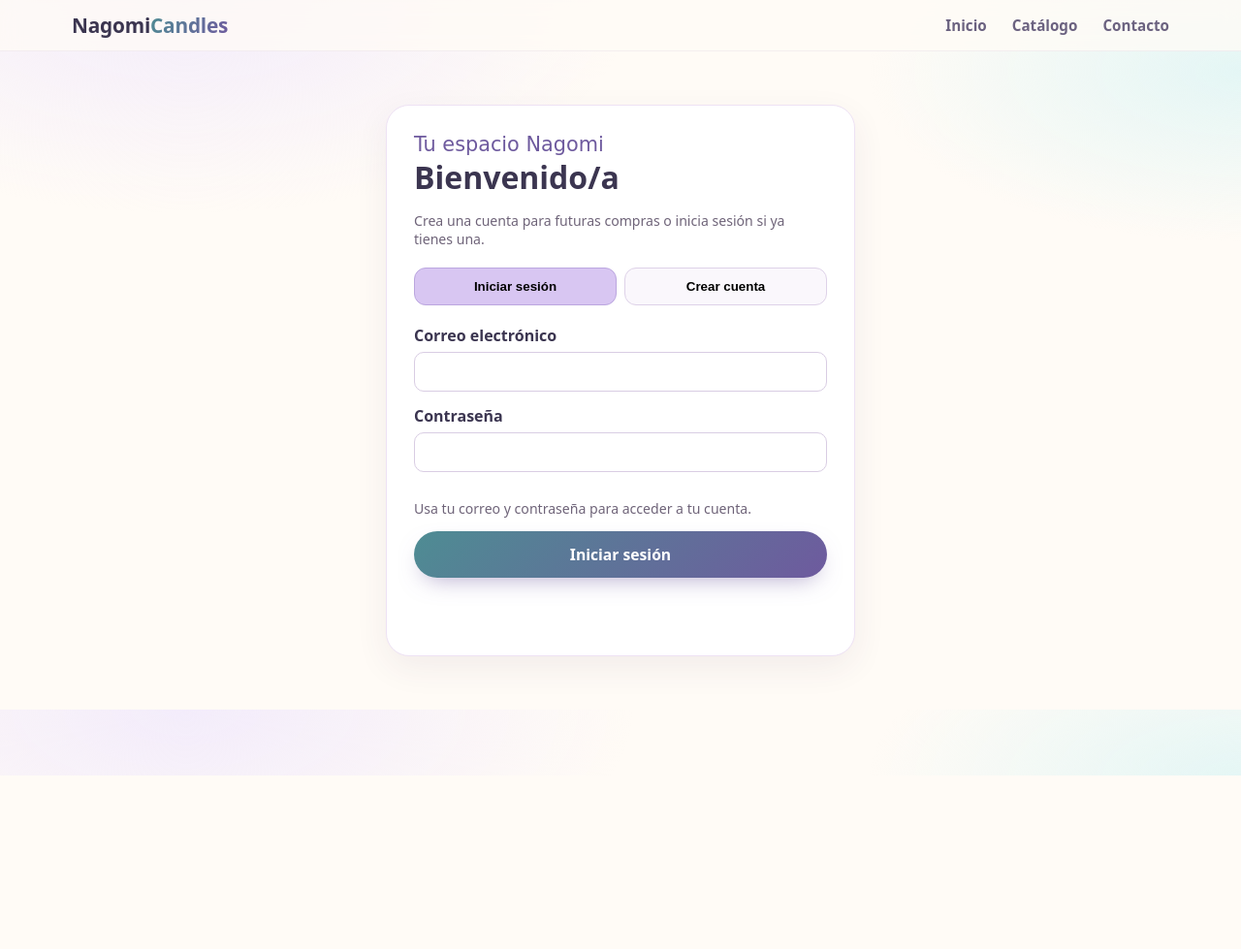
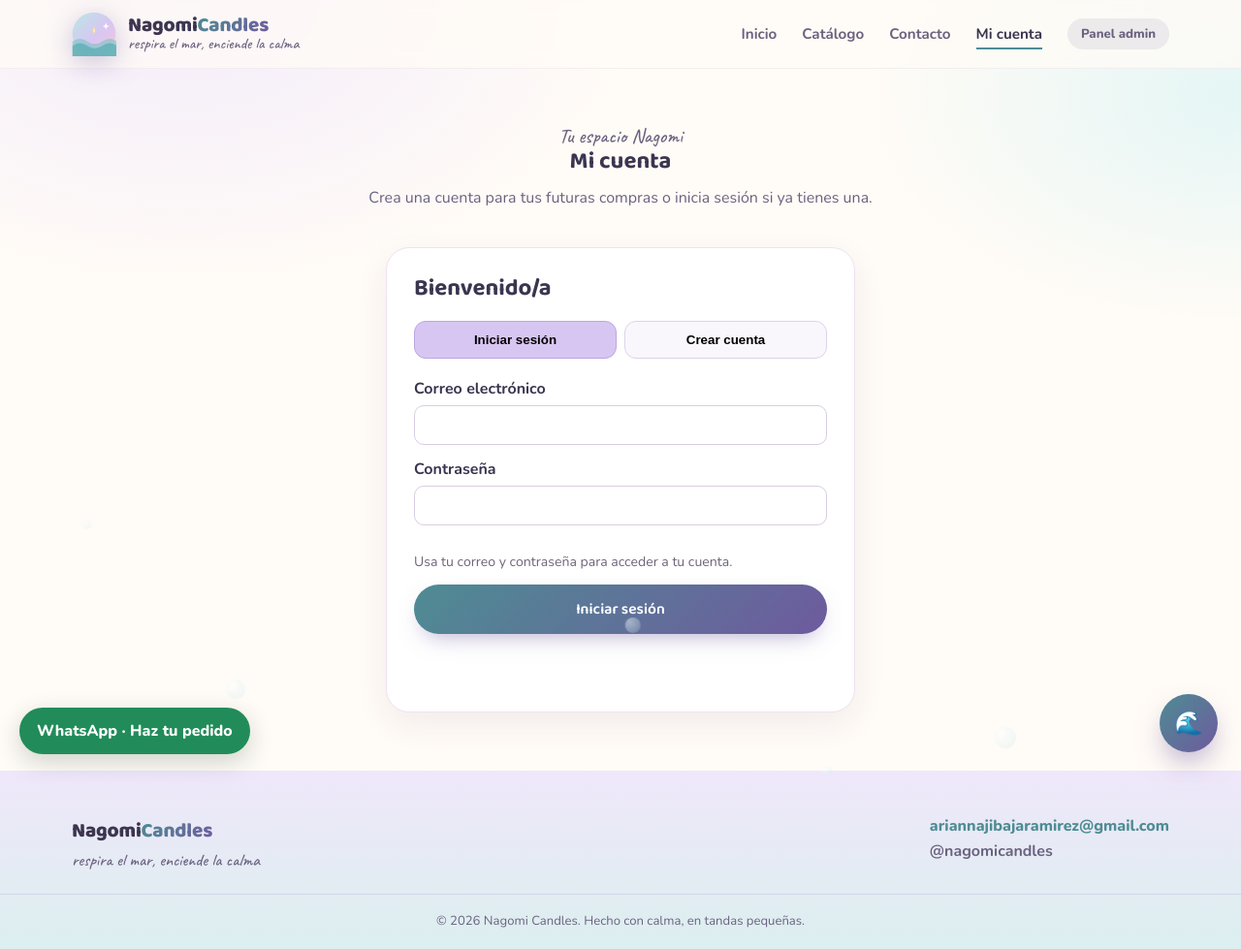
Before and after one commit to arianna-star289/Nagomi-Candles, a plain HTML site: page cuenta.html in a window 1280 px wide. Shown: the whole page at 97% size. Before the commit the page ends 800 px from the top, so only its background shows below. Drawn offline with nearby package versions, Linux system fonts and the light colour scheme; no server answers.

Commit message:
style: cuenta.html con encabezado, pie y asistente como el resto del sitio

```diff
--- a/cuenta.html
+++ b/cuenta.html
@@ -1,19 +1,65 @@
 <!DOCTYPE html>
 <html lang="es">
 <head>
-<meta charset="UTF-8"><meta name="viewport" content="width=device-width, initial-scale=1.0">
+<meta charset="UTF-8">
+<meta name="viewport" content="width=device-width, initial-scale=1.0">
 <title>Mi cuenta · Nagomi Candles</title>
+<link rel="preconnect" href="https://fonts.googleapis.com">
+<link href="https://fonts.googleapis.com/css2?family=Baloo+2:wght@500;600;700;800&family=Nunito:wght@400;600;700;800&family=Caveat:wght@500;600;700&display=swap" rel="stylesheet">
 <link rel="stylesheet" href="assets/css/styles.css">
 <style>
-.account-wrap{max-width:520px;margin:55px auto;padding:0 18px}.account-card{background:#fff;border:1px solid #eee2f4;border-radius:24px;padding:28px;box-shadow:0 12px 35px #44305a12}
+.account-wrap{max-width:520px;margin:10px auto 60px;padding:0 18px}.account-card{background:#fff;border:1px solid #eee2f4;border-radius:24px;padding:28px;box-shadow:0 12px 35px #44305a12}
 .account-tabs{display:flex;gap:8px;margin:20px 0}.account-tabs button{flex:1;padding:11px;border:1px solid #ded2e8;border-radius:12px;background:#faf7fc;cursor:pointer;font-weight:700}.account-tabs button.active{background:#d8c6f2;border-color:#bba6df}
 .account-card input{width:100%;padding:12px;border:1px solid #d9cde3;border-radius:10px;margin:6px 0 14px}.account-card label{font-weight:700}.account-note{font-size:.88rem;color:#6f6479}.account-status{min-height:24px;margin-top:12px}
 </style>
 </head>
 <body>
-<header class="site-header"><div class="wrap header-inner"><a href="index.html" class="logo"><span class="logo-title">Nagomi<em>Candles</em></span></a><nav class="main-nav"><a href="index.html">Inicio</a><a href="catalogo.html">Catálogo</a><a href="contacto.html">Contacto</a></nav></div></header>
-<main class="account-wrap"><div class="account-card">
-<p class="eyebrow">Tu espacio Nagomi</p><h1>Bienvenido/a</h1><p class="account-note">Crea una cuenta para futuras compras o inicia sesión si ya tienes una.</p>
+
+<div class="bubbles" aria-hidden="true"><span></span><span></span><span></span><span></span><span></span><span></span><span></span></div>
+
+<header class="site-header">
+  <div class="wrap header-inner">
+    <a href="index.html" class="logo">
+      <svg class="logo-mark" width="46" height="46" viewBox="0 0 120 120" aria-hidden="true">
+        <defs>
+          <linearGradient id="logoGrad" x1="0" y1="0" x2="1" y2="1">
+            <stop offset="0" stop-color="#B9E7E4"/><stop offset="0.55" stop-color="#D8C6F2"/><stop offset="1" stop-color="#F7C6D9"/>
+          </linearGradient>
+        </defs>
+        <circle cx="60" cy="60" r="58" fill="url(#logoGrad)"/>
+        <path d="M2 80 Q 22 66, 42 80 T 82 80 T 122 80 V122 H2 Z" fill="#7FC4C8" opacity="0.65"/>
+        <path d="M2 92 Q 22 78, 42 92 T 82 92 T 122 92 V122 H2 Z" fill="#5AAEB3" opacity="0.75"/>
+        <path d="M60 40 C 55 48, 55 55, 60 60 C 65 55, 65 48, 60 40 Z" fill="#FFD897"/>
+        <path d="M60 46 C 57.5 50, 57.5 53.5, 60 56 C 62.5 53.5, 62.5 50, 60 46 Z" fill="#FFF3D6"/>
+        <path d="M92 30 l2.6 6.4 6.4 2.6-6.4 2.6-2.6 6.4-2.6-6.4-6.4-2.6 6.4-2.6z" fill="#fff" opacity="0.95"/>
+      </svg>
+      <span class="logo-text">
+        <span class="logo-title">Nagomi<em>Candles</em></span>
+        <span class="logo-slogan">respira el mar, enciende la calma</span>
+      </span>
+    </a>
+    <nav class="main-nav">
+      <a href="index.html" data-page="index.html">Inicio</a>
+      <a href="catalogo.html" data-page="catalogo.html">Catálogo</a>
+      <a href="contacto.html" data-page="contacto.html">Contacto</a>
+      <a href="cuenta.html" data-page="cuenta.html">Mi cuenta</a>
+      <a href="admin/login.html" class="nav-admin-link">Panel admin</a>
+    </nav>
+  </div>
+</header>
+
+<main>
+  <section class="page-hero">
+    <div class="wrap">
+      <p class="eyebrow">Tu espacio Nagomi</p>
+      <h1>Mi cuenta</h1>
+      <p>Crea una cuenta para tus futuras compras o inicia sesión si ya tienes una.</p>
+    </div>
+  </section>
+
+  <section class="account-wrap">
+    <div class="account-card">
+<h2 style="margin-top:0">Bienvenido/a</h2>
 <div class="account-tabs"><button type="button" class="active" data-mode="login">Iniciar sesión</button><button type="button" data-mode="register">Crear cuenta</button></div>
 <form id="accountForm">
 <div id="nameField" hidden><label for="customerName">Nombre</label><input id="customerName" autocomplete="name" minlength="2"></div>
@@ -21,8 +67,39 @@
 <label for="customerPassword">Contraseña</label><input id="customerPassword" type="password" required minlength="8" autocomplete="current-password">
 <p class="account-note" id="passwordHelp">Usa tu correo y contraseña para acceder a tu cuenta.</p>
 <button class="btn btn-primary btn-block" id="accountSubmit" type="submit">Iniciar sesión</button><p class="account-status" id="accountStatus" role="status"></p>
-</form></div></main>
-<script src="assets/js/config.js"></script><script src="assets/js/api.js"></script>
+</form></div>
+  </section>
+</main>
+
+<footer class="site-footer">
+  <div class="wrap footer-inner">
+    <div>
+      <span class="logo-title footer-logo">Nagomi<em>Candles</em></span>
+      <p class="footer-slogan">respira el mar, enciende la calma</p>
+    </div>
+    <div class="footer-contact">
+      <p><a href="mailto:ariannajibajaramirez@gmail.com">ariannajibajaramirez@gmail.com</a></p>
+      <p>@nagomicandles</p>
+    </div>
+  </div>
+  <p class="footer-copy">© 2026 Nagomi Candles. Hecho con calma, en tandas pequeñas.</p>
+</footer>
+
+<button class="ai-toggle" id="aiToggle" aria-expanded="false" aria-controls="aiPanel" aria-label="Abrir asistente Nagomi">🌊</button>
+<div class="ai-panel" id="aiPanel" role="dialog" aria-label="Asistente de Nagomi Candles">
+  <div class="ai-header"><strong>Asistente Nagomi</strong><span>Te ayudo a elegir tu aroma</span></div>
+  <div class="ai-body" id="aiBody"></div>
+  <div class="ai-quick" id="aiQuick"></div>
+  <form class="ai-input-row" id="aiForm">
+    <input type="text" id="aiInput" placeholder="Escribe tu pregunta..." autocomplete="off">
+    <button type="submit" aria-label="Enviar">➤</button>
+  </form>
+</div>
+
+<script src="assets/js/config.js"></script>
+<script src="assets/js/api.js"></script>
+<script src="assets/js/main.js"></script>
+<!-- Registro e inicio de sesión de clientes -->
 <script>
 (() => {
  const form=document.getElementById('accountForm'), nameField=document.getElementById('nameField'), name=document.getElementById('customerName'), email=document.getElementById('customerEmail'), password=document.getElementById('customerPassword'), submit=document.getElementById('accountSubmit'), status=document.getElementById('accountStatus');
@@ -30,4 +107,7 @@
  document.querySelectorAll('[data-mode]').forEach(btn=>btn.addEventListener('click',()=>{mode=btn.dataset.mode;document.querySelectorAll('[data-mode]').forEach(b=>b.classList.toggle('active',b===btn));nameField.hidden=mode!=='register';name.required=mode==='register';submit.textContent=mode==='register'?'Crear cuenta':'Iniciar sesión';password.autocomplete=mode==='register'?'new-password':'current-password';status.textContent='';}));
  form.addEventListener('submit',async e=>{e.preventDefault();status.textContent='Procesando…';submit.disabled=true;try{const result=mode==='register'?await NagomiAPI.registerCustomer({name:name.value,email:email.value,password:password.value}):await NagomiAPI.loginCustomer(email.value,password.value);localStorage.setItem('nagomi_customer_session',JSON.stringify(result));status.textContent='¡Listo! Tu cuenta está activa. Ya puedes continuar con tu compra.';status.style.color='#287a55';}catch(err){status.textContent=err.message;status.style.color='#a33';}finally{submit.disabled=false;}});
 })();
-</script></body></html>
+</script>
+<script src="assets/js/ai-assistant.js"></script>
+</body>
+</html>
```
